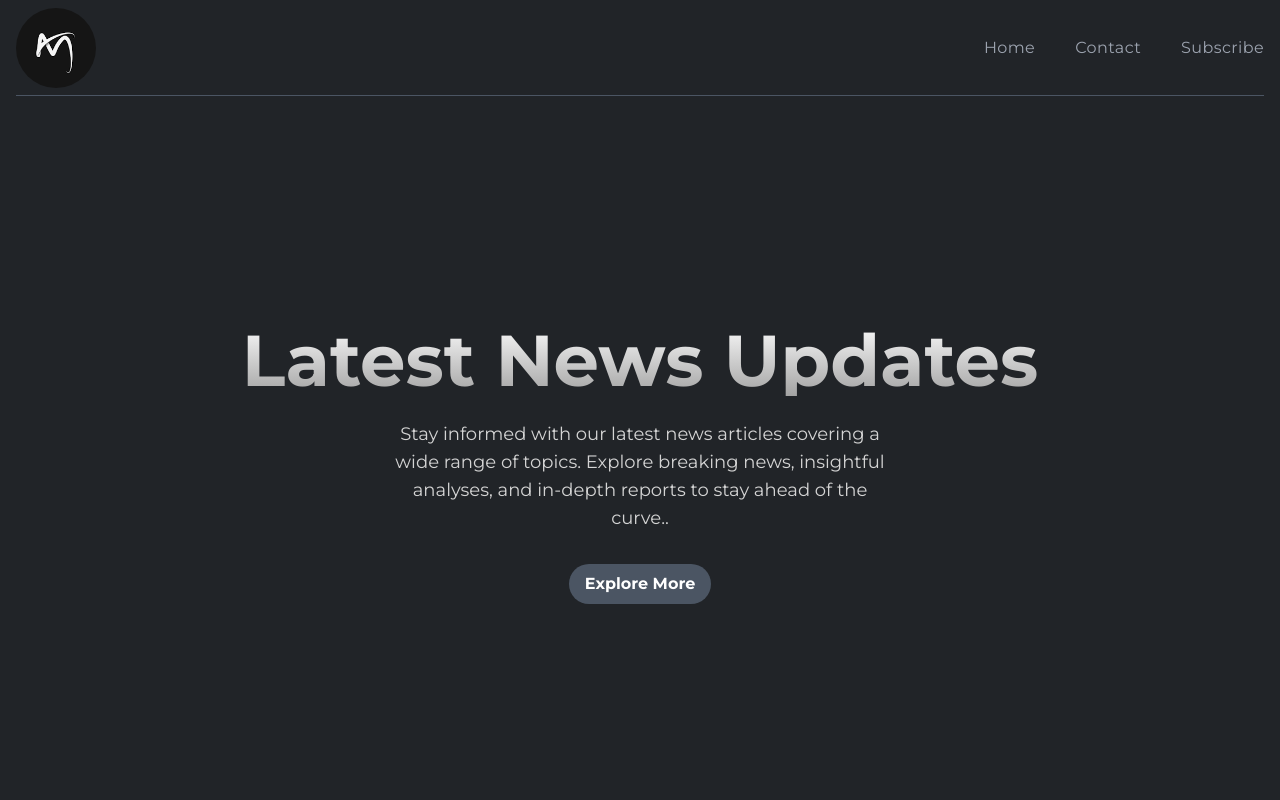
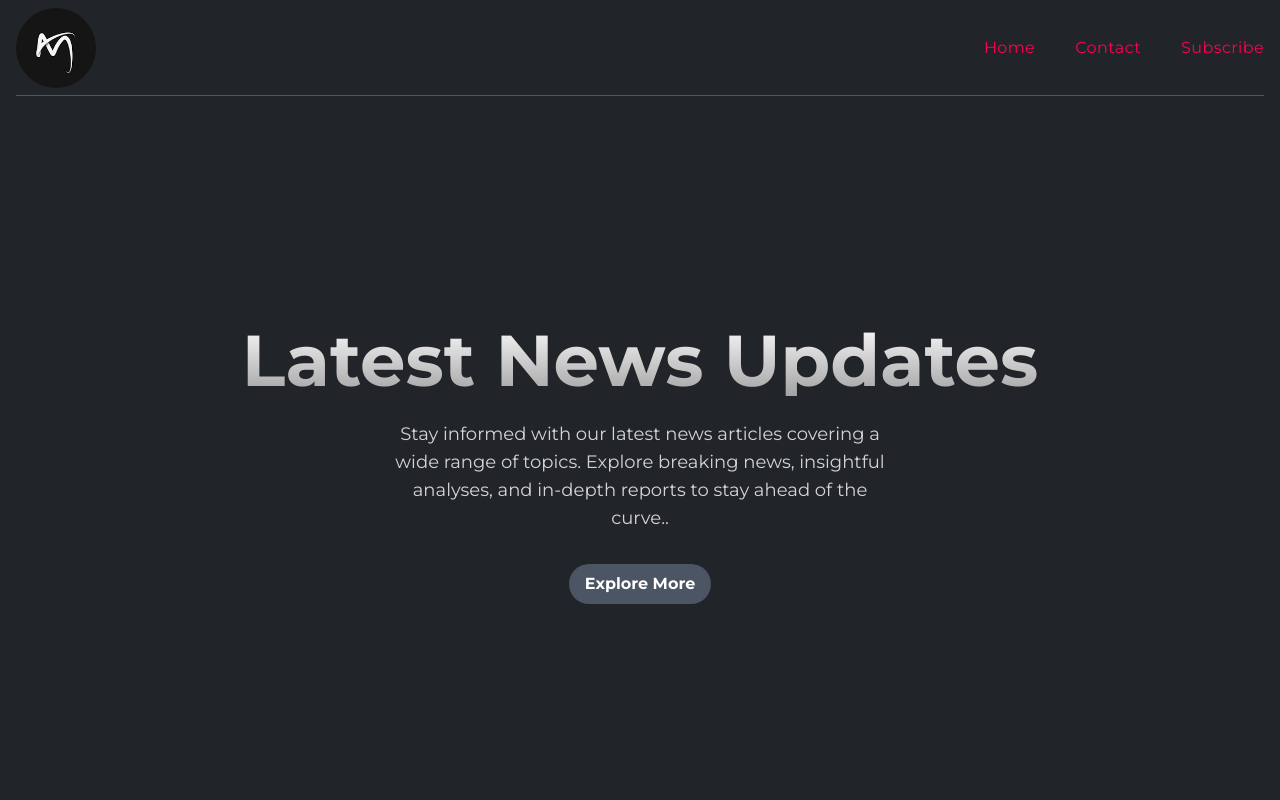
Before and after one commit to Alok2001MD/news-app, a React (Create React App) app: page / in a window 1280 px wide. Shown: the top 800 px of the page. Built offline with nearby package versions, Linux system fonts and the light colour scheme; no server answers.

Commit message:
font color

```diff
--- a/src/Components/navbar/Navbar.js
+++ b/src/Components/navbar/Navbar.js
@@ -16,17 +16,17 @@ const Navbar = () => {
       </div>
       <div>
         <ul className="hidden mdl:inline-flex items-center gap-6 lg:gap-10">
-            <li className="text-base font-normal text-gray-400 tracking-wide cursor-pointer hover:text-designColor duration-300">
+            <li className="text-base font-normal text-designColor tracking-wide cursor-pointer hover:text-designColor duration-300">
               <Link to='/'>
                 Home
               </Link>
             </li>
-            <li className="text-base font-normal text-gray-400 tracking-wide cursor-pointer hover:text-designColor duration-300">
+            <li className="text-base font-normal text-designColor  tracking-wide cursor-pointer hover:text-designColor duration-300">
               <Link to={'/contact'}>
                 Contact
               </Link>
             </li>
-            <li className="text-base font-normal text-gray-400 tracking-wide cursor-pointer hover:text-designColor duration-300">
+            <li className="text-base font-normal text-designColor  tracking-wide cursor-pointer hover:text-designColor duration-300">
               <Link to={'/subscribe'}>
                 Subscribe
               </Link>
```
